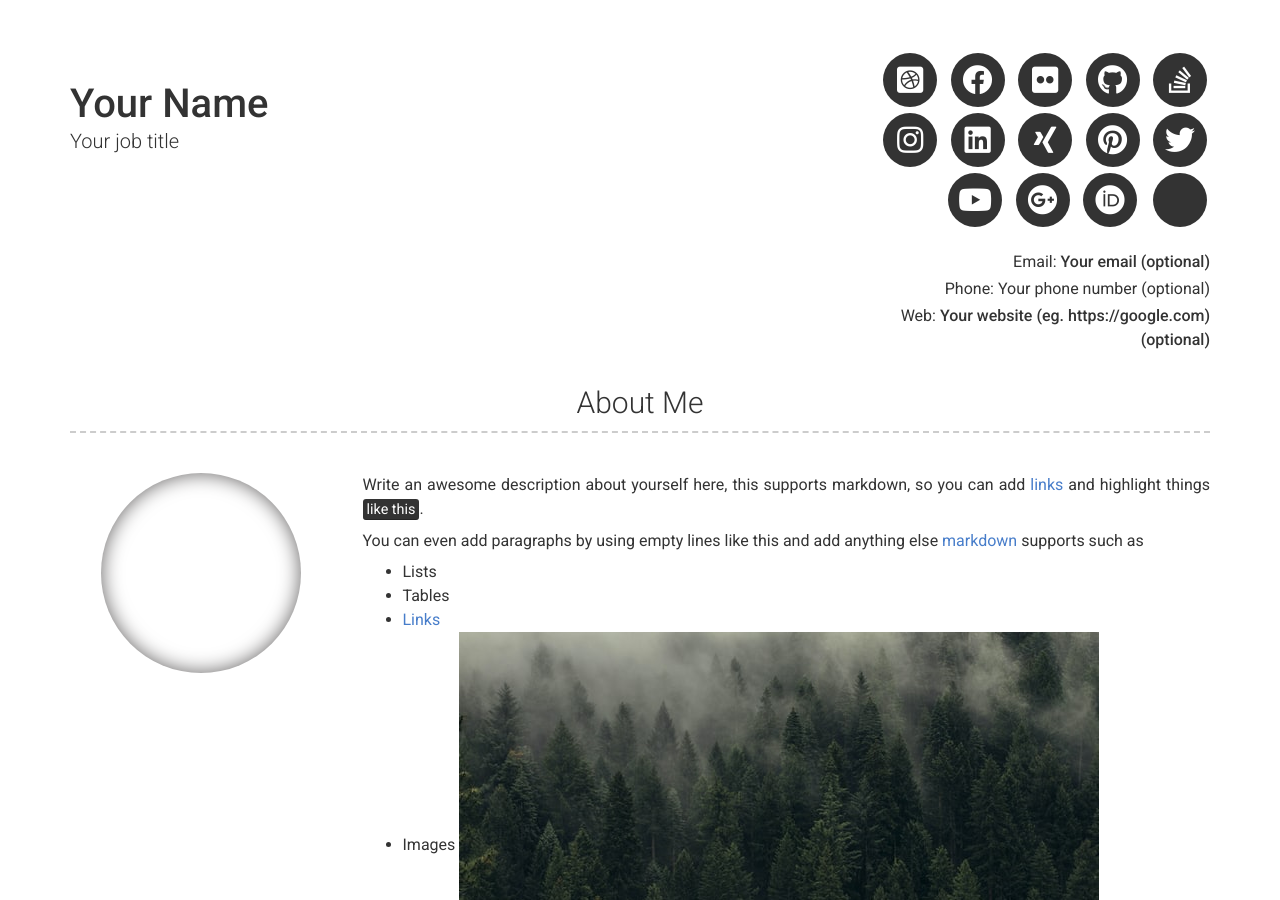
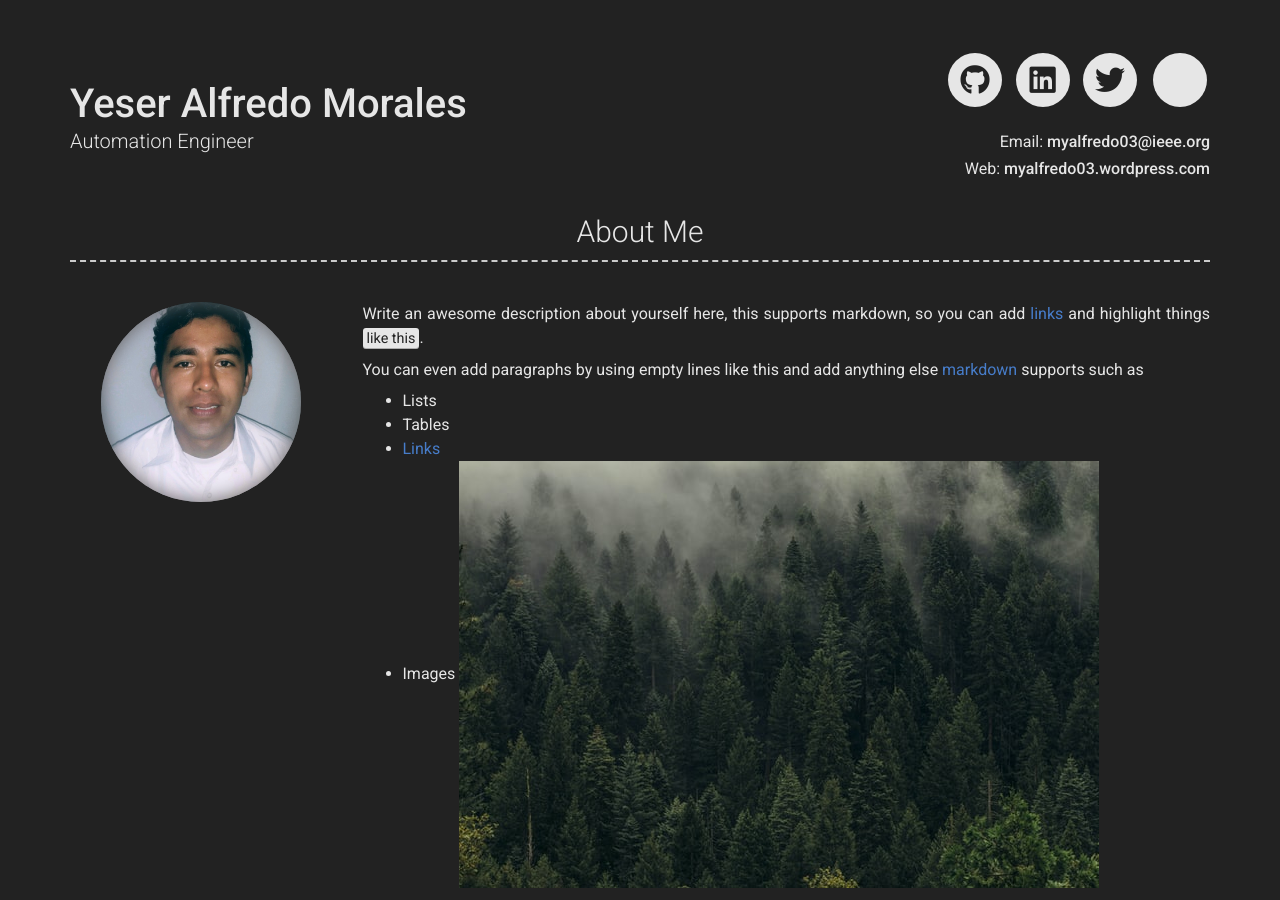
Before and after one commit to myalfred03/myalfred03.github.io, a Jekyll site: the page built from index.md, in a window 1280 px wide and 900 px high. Built offline with Jekyll 4.4.1, drawn with Linux system fonts in a browser that asks for light colours; nearby versions of some CDN libraries; some of the changed text lies outside the part shown.

Commit message:
second try

```diff
--- a/_config.yml
+++ b/_config.yml
@@ -6,32 +6,22 @@ repository: Git repository where your resume will be hosted, only required if yo
 version: 2
 
 # Personal info
-name: Your Name
-title: Your job title
-email: Your email (optional)
+name: Yeser Alfredo Morales
+title: Automation Engineer
+email: myalfredo03@ieee.org
 # email_title: Email (Email title override)
-phone: Your phone number (optional)
+#phone: Your phone number (optional)
 # phone_title: Phone (Phone title override)
-website: Your website (eg. https://google.com)(optional)
+website: myalfredo03.wordpress.com
 # website_title: Web (Website title override)
 
 # Dark Mode (true/false/never)
-darkmode: false
+darkmode: true
 
 # Social links
-twitter_username: jekyllrb
-github_username:  jekyll
-stackoverflow_username: "00000001"
-dribbble_username: jekyll
-facebook_username: jekyll
-flickr_username: jekyll
-instagram_username: jekyll
-linkedin_username: jekyll
-xing_username: jekyll
-pinterest_username: jekyll
-youtube_username: jekyll
-googleplus_username: +jekyll
-orcid_username: 0000-0000-0000-0000
+twitter_username: myalfred03
+github_username:  myalfred03
+linkedin_username: myalfredo03
 
 # Additional icon links
 additional_links:
@@ -50,7 +40,7 @@ additional_links:
 
 # About Section
 # about_title: About Me (Use this to override about section title)
-about_profile_image: Directory of profile image (eg. images/profile.jpg)
+about_profile_image: images/profile.png
 about_content: | # this will include new lines to allow paragraphs
   Write an awesome description about yourself here, this supports markdown, so you can add [links](http://foobar.com) and highlight things <mark>like this</mark>.
 
```
Also changed, not shown: images/profile.png (added).
